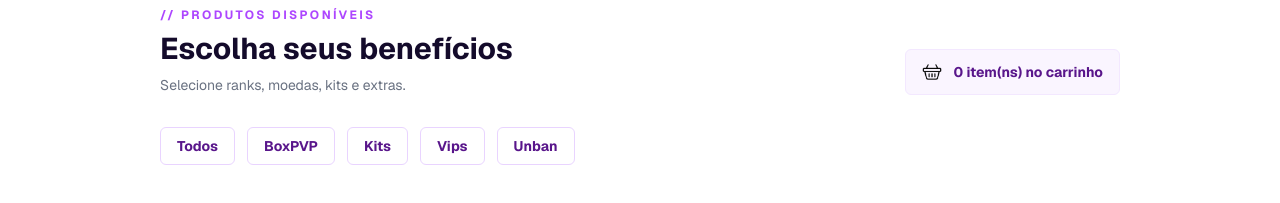
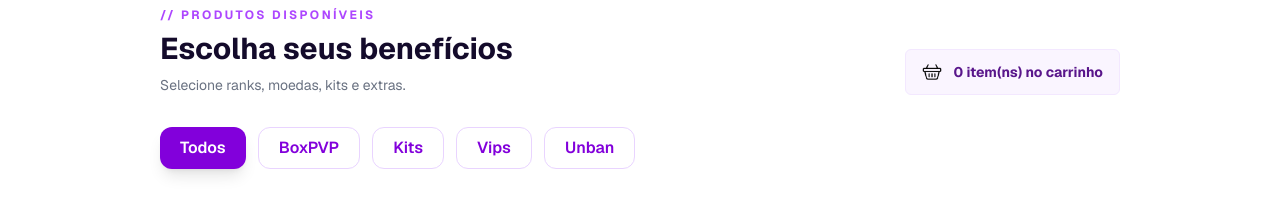
Before and after one commit to Rafael-Wener/Front-end-Celestium, a Next.js app: page /celestium/loja in a window 1280 px wide. Shown: the part 780-983 px from the top of the page. Built offline with nearby package versions, Linux system fonts and the light colour scheme; no server answers.

Commit message:
filter add

```diff
--- a/app/celestium/loja/TabelaDeVendas.tsx
+++ b/app/celestium/loja/TabelaDeVendas.tsx
@@ -37,6 +37,7 @@ export default function TabelaDeVendas() {
 
   const [produtos, setProdutos] = useState<Produto[]>([]);
   const [carregando, setCarregando] = useState(true);
+  const [filtro, setFiltro] = useState("Todos");
 
   // BUSCA OS PRODUTOS NO BANCO DE DADOS E RETORNA
   useEffect(() => {
@@ -96,7 +97,11 @@ export default function TabelaDeVendas() {
         {["Todos", "BoxPVP", "Kits", "Vips", "Unban"].map((item) => (
           <button
             key={item}
-            className="rounded-md border border-purple-200 bg-white px-4 py-2 text-sm font-bold text-purple-900 transition hover:bg-purple-50"
+            onClick={() => setFiltro(item)}
+            className={`rounded-xl px-5 py-2 font-semibold transition-all duration-300 cursor-pointer ${filtro === item
+                ? "bg-purple-700 text-white shadow-lg"
+                : "border border-purple-200 bg-white text-purple-700 hover:bg-purple-50"
+              }`}
           >
             {item}
           </button>
@@ -201,7 +206,7 @@ export default function TabelaDeVendas() {
               <span className="text-purple-300">R$ 0,00</span>
             </div>
 
-            <button className="mt-5 w-full rounded-md bg-purple-700 py-3 font-bold text-white hover:bg-purple-600">
+            <button className="mt-5 w-full rounded-md bg-purple-700 py-3 font-bold text-white hover:bg-purple-600 cursor-pointer">
               Finalizar compra
             </button>
 
```
